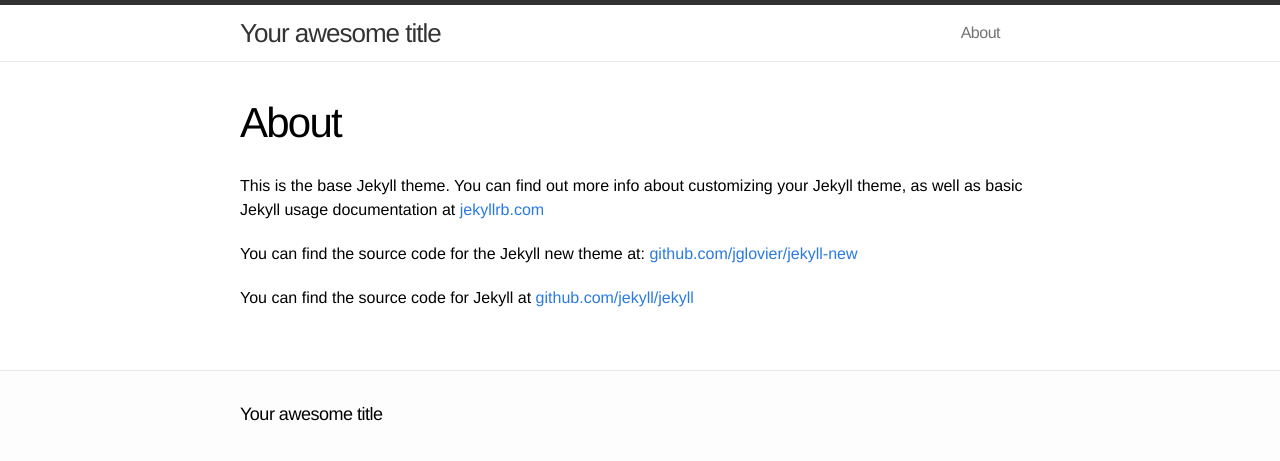
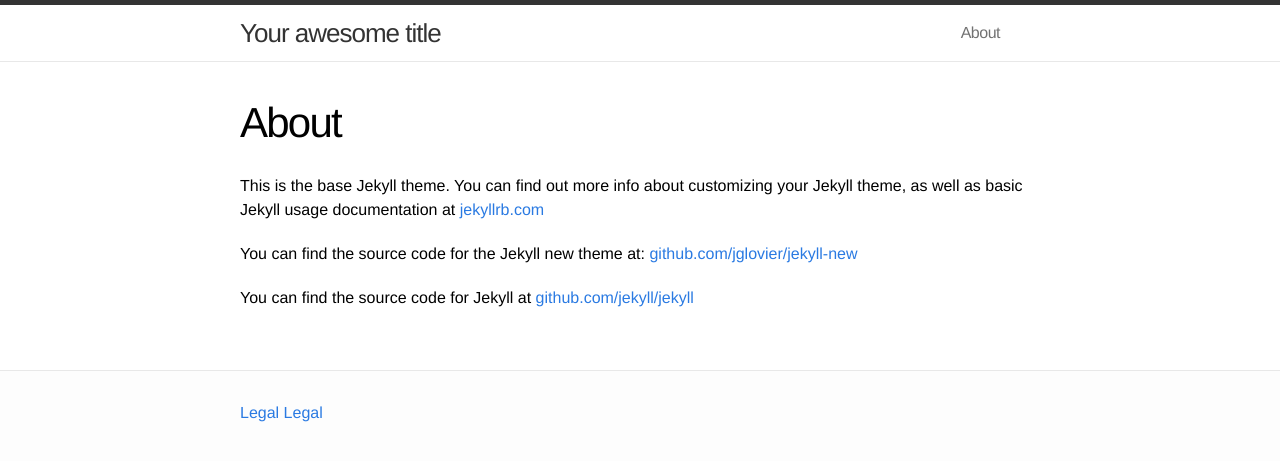
Before and after one commit to ankit09goyal/ankit09goyal.github.io, a Jekyll site: the page built from about.md, in a window 1280 px wide. Shown: the top 461 px of the page. Built offline with Jekyll 4.4.1, drawn with Linux system fonts in a browser that asks for light colours.

Commit message:
Update footer.html

```diff
--- a/_includes/footer.html
+++ b/_includes/footer.html
@@ -2,8 +2,8 @@
 
   <div class="wrap">
 
-    <h2 class="footer-heading">{{ site.title }}</h2>
-
+    <a class="footer-links" href="#">Legal</a>
+   <a class="footer-links" href="#">Legal</a>
 
 
 
```
